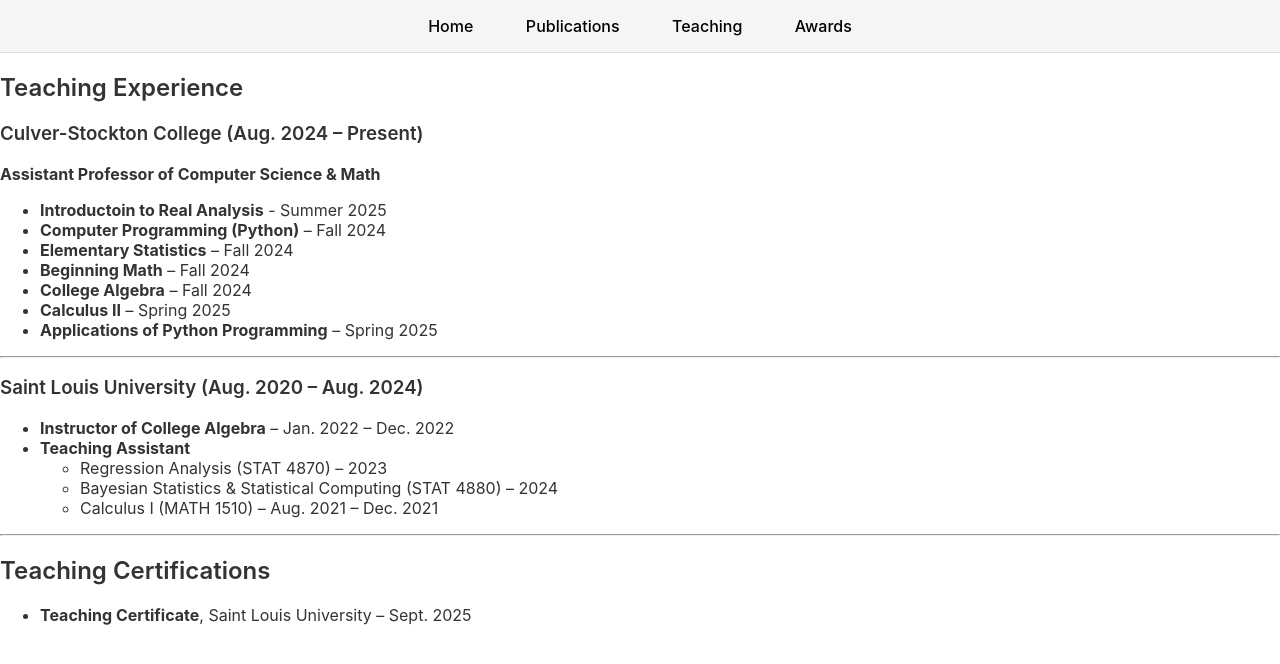
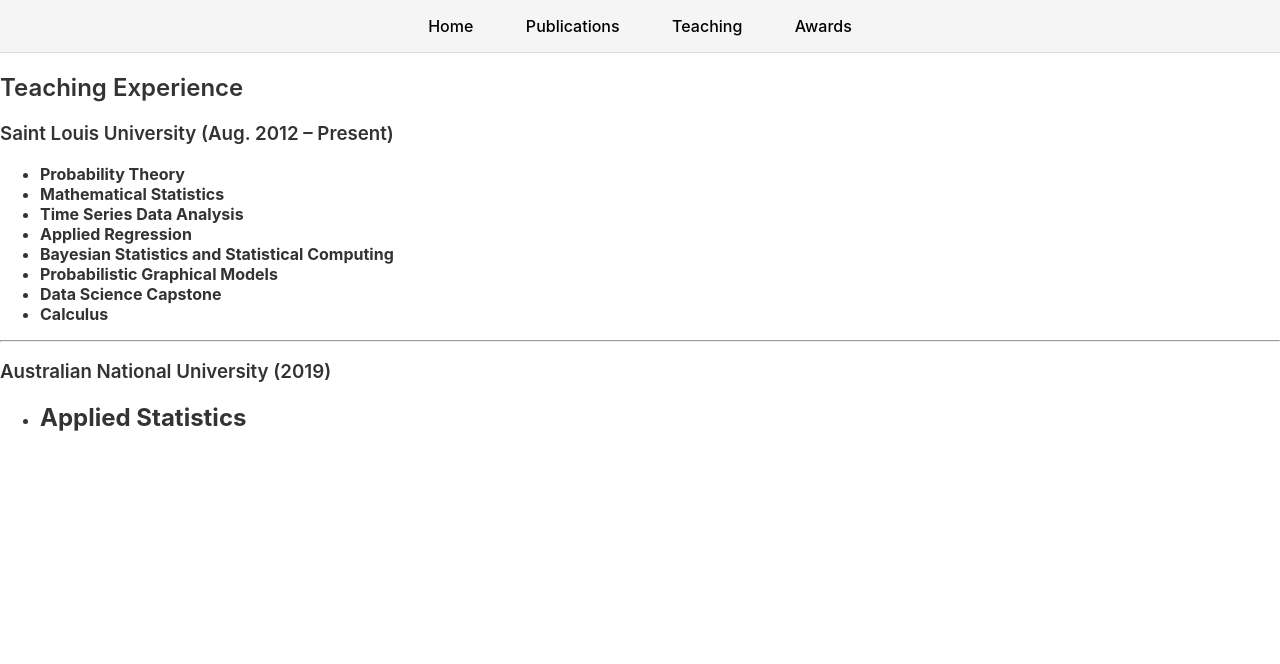
Before and after one commit to GongData/gongData.github.io, a Jekyll site: the page built from _pages/teaching.md, in a window 1280 px wide. Shown: the top 664 px of the page. Built offline with Jekyll 4.4.1, drawn with Linux system fonts in a browser that asks for light colours.

Commit message:
Update teaching.md

```diff
--- a/_pages/teaching.md
+++ b/_pages/teaching.md
@@ -6,31 +6,20 @@
 
 ## Teaching Experience
 
-### Culver-Stockton College (Aug. 2024 – Present)
+### Saint Louis University (Aug. 2012 – Present)
 
-**Assistant Professor of Computer Science & Math**
-
-- **Introductoin to Real Analysis** - Summer 2025
-- **Computer Programming (Python)** – Fall 2024
-- **Elementary Statistics** – Fall 2024
-- **Beginning Math** – Fall 2024
-- **College Algebra** – Fall 2024
-- **Calculus II** – Spring 2025
-- **Applications of Python Programming** – Spring 2025
+- **Probability Theory**
+- **Mathematical Statistics**
+- **Time Series Data Analysis**
+- **Applied Regression**
+- **Bayesian Statistics and Statistical Computing**
+- **Probabilistic Graphical Models**
+- **Data Science Capstone**
+- **Calculus**
 
 ---
 
-###  Saint Louis University (Aug. 2020 – Aug. 2024)
+###  Australian National University (2019)
 
-
-- **Instructor of College Algebra** – Jan. 2022 – Dec. 2022
-- **Teaching Assistant**
-  - Regression Analysis (STAT 4870) – 2023
-  - Bayesian Statistics & Statistical Computing (STAT 4880) – 2024
-  - Calculus I (MATH 1510) – Aug. 2021 – Dec. 2021
-
+- **Applied Statistics**
 ---
-
-##  Teaching Certifications
-
-- **Teaching Certificate**, Saint Louis University – Sept. 2025
```
